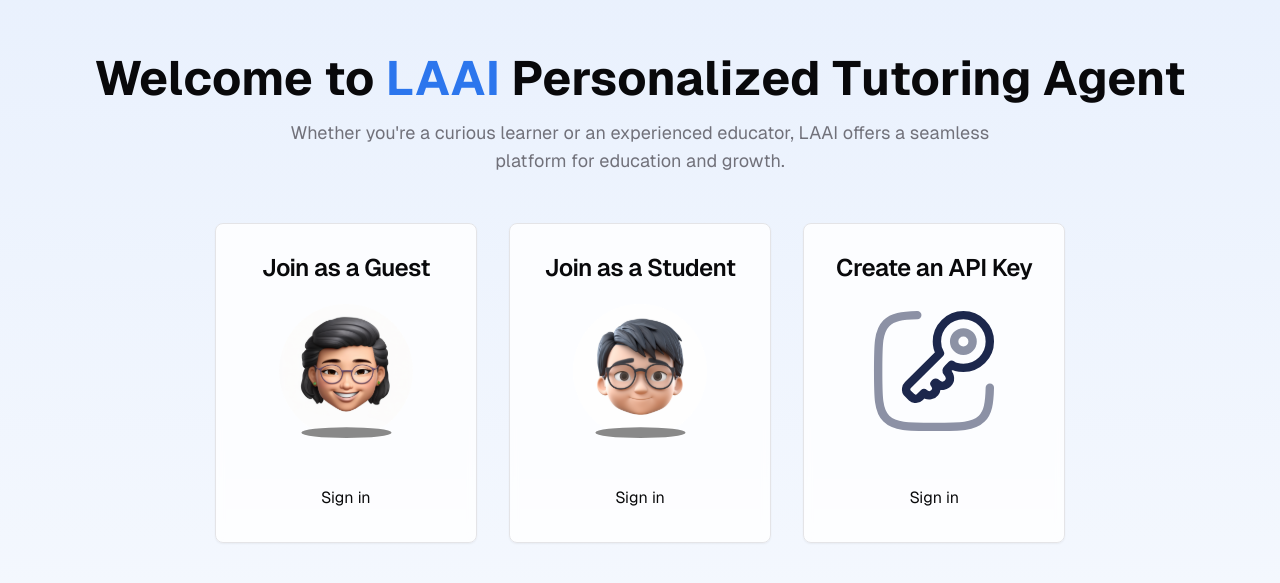
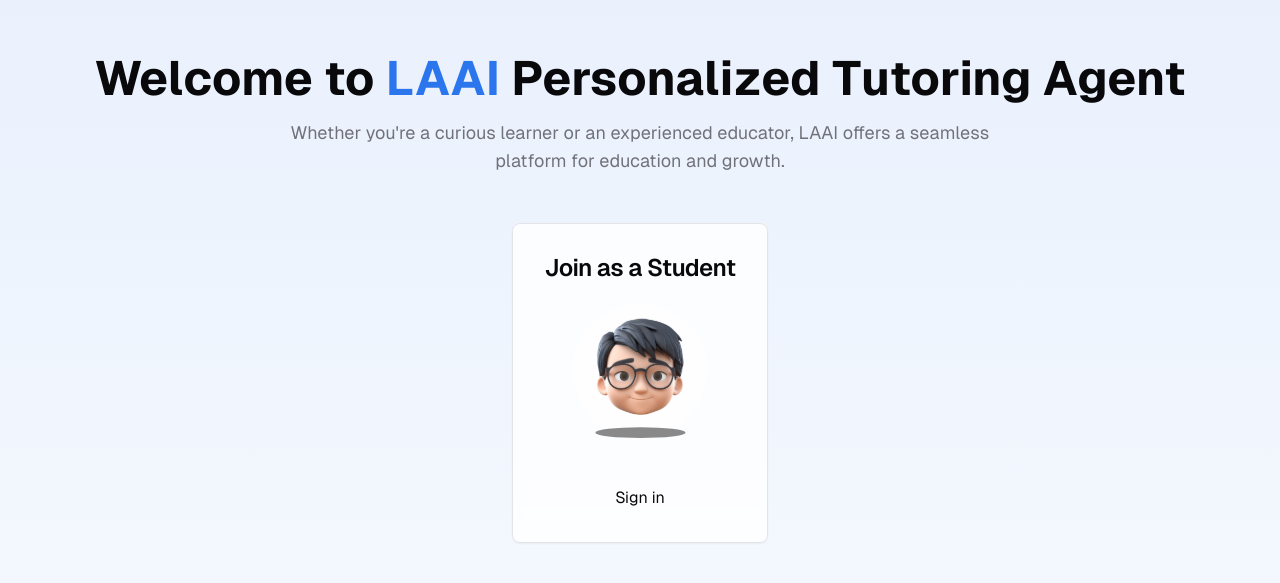
Before and after one commit to Learn-Aware/frontend, a Next.js app: page / in a window 1280 px wide. Shown: the part 109-692 px from the top of the page. Built offline with nearby package versions, Linux system fonts and the light colour scheme; no server answers.

Commit message:
Update default user registration values and comment out unused sidebar menu items

```diff
--- a/app/page.tsx
+++ b/app/page.tsx
@@ -16,9 +16,9 @@
     if (user) {
       const registerRequest: IRegisterRequest = {
         email: user.emailAddresses[0].emailAddress,
-        first_name: user.firstName || "User",
-        last_name: user.lastName || "User",
-        profile_image: user.imageUrl || "",
+        first_name: user.firstName || "First Name",
+        last_name: user.lastName || "Last Name",
+        profile_image: user.imageUrl || "Profile Image",
       };
       registerUser(registerRequest);
     }
@@ -47,9 +47,10 @@
               LAAI offers a seamless platform for education and growth.
             </p>
           </div>
-
-          <div className="grid grid-cols-1 md:grid-cols-3 gap-8">
-            {["guest", "student", "api"].map((role) => (
+          <div className="grid grid-cols-1 md:grid-cols-1 gap-8">
+            {/*<div className="grid grid-cols-1 md:grid-cols-3 gap-8">
+             {["guest", "student", "api"].map((role) => ( NOTE : NEED TO REMOVE THIS LINE */}
+            {["student"].map((role) => (
               <div
                 key={role}
                 className="rounded-lg border bg-card/80 backdrop-blur-sm text-card-foreground shadow-sm h-[320px] max-w-[280px] mx-auto w-full"
--- a/src/components/student/sidebar.tsx
+++ b/src/components/student/sidebar.tsx
@@ -21,12 +21,12 @@
 
 const menuItems = [
   { icon: Home, label: "Dashboard", href: "/student" },
-  { icon: BookOpen, label: "Courses", href: "/student/courses" },
+  // { icon: BookOpen, label: "Courses", href: "/student/courses" },
   { icon: MessageSquare, label: "Chat", href: "/student/chat" },
-  { icon: Calendar, label: "Schedule", href: "/student/schedule" },
-  { icon: GraduationCap, label: "Progress", href: "/student/progress" },
-  { icon: User, label: "Profile", href: "/student/profile" },
-  { icon: Settings, label: "Settings", href: "/student/settings" },
+  // { icon: Calendar, label: "Schedule", href: "/student/schedule" },
+  // { icon: GraduationCap, label: "Progress", href: "/student/progress" },
+  // { icon: User, label: "Profile", href: "/student/profile" },
+  // { icon: Settings, label: "Settings", href: "/student/settings" },
 ];
 
 export function Sidebar() {
```
